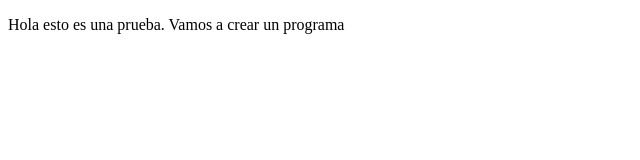
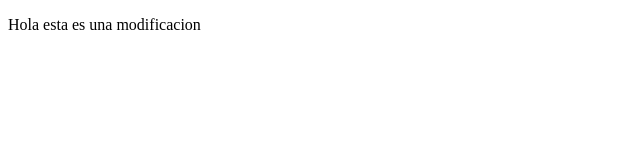
Before and after one commit to kelvingalo1016/proyectoDemoCursoPreWork, a plain HTML site: page index.html in a window 1280 px wide. Shown: the whole page, without its empty margins (0-640 px from the left). Drawn offline with Linux system fonts and the light colour scheme.

Commit message:
Segundo commit

```diff
--- a/index.html
+++ b/index.html
@@ -7,6 +7,6 @@
     <title>Hola Mundo</title>
 </head>
 <body>
-    <p>Hola esto es una prueba. Vamos a crear un programa</p>
+    <p>Hola esta es una modificacion</p>
 </body>
 </html>
```
